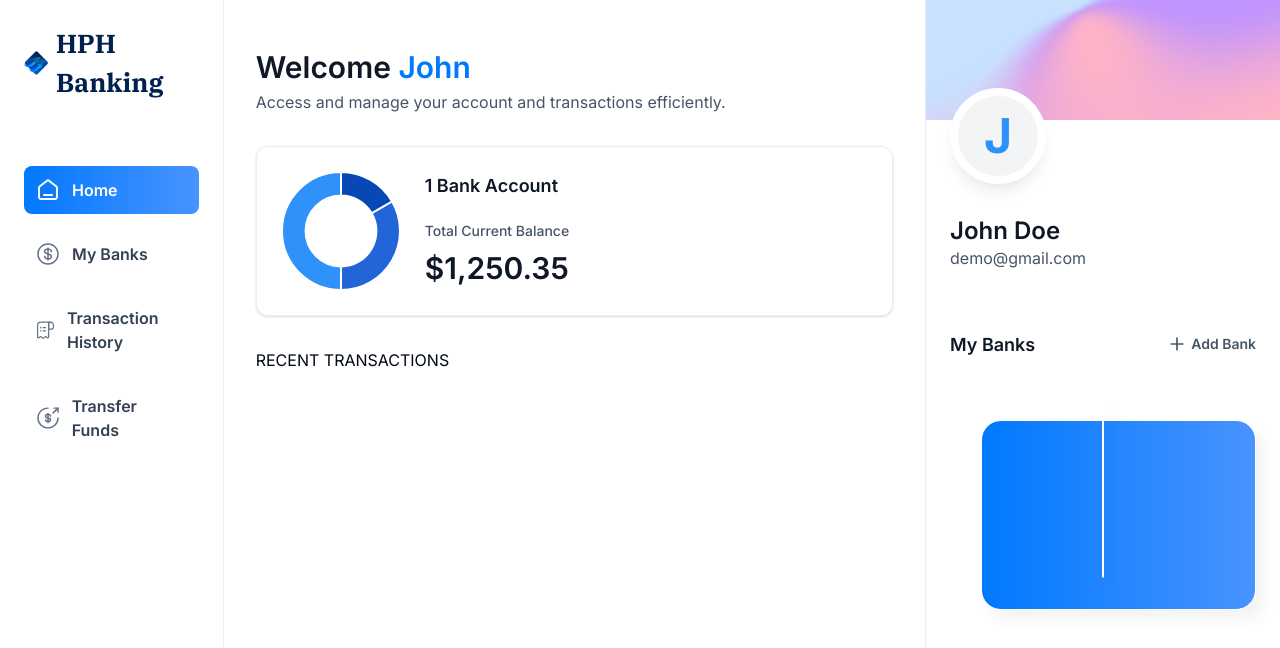
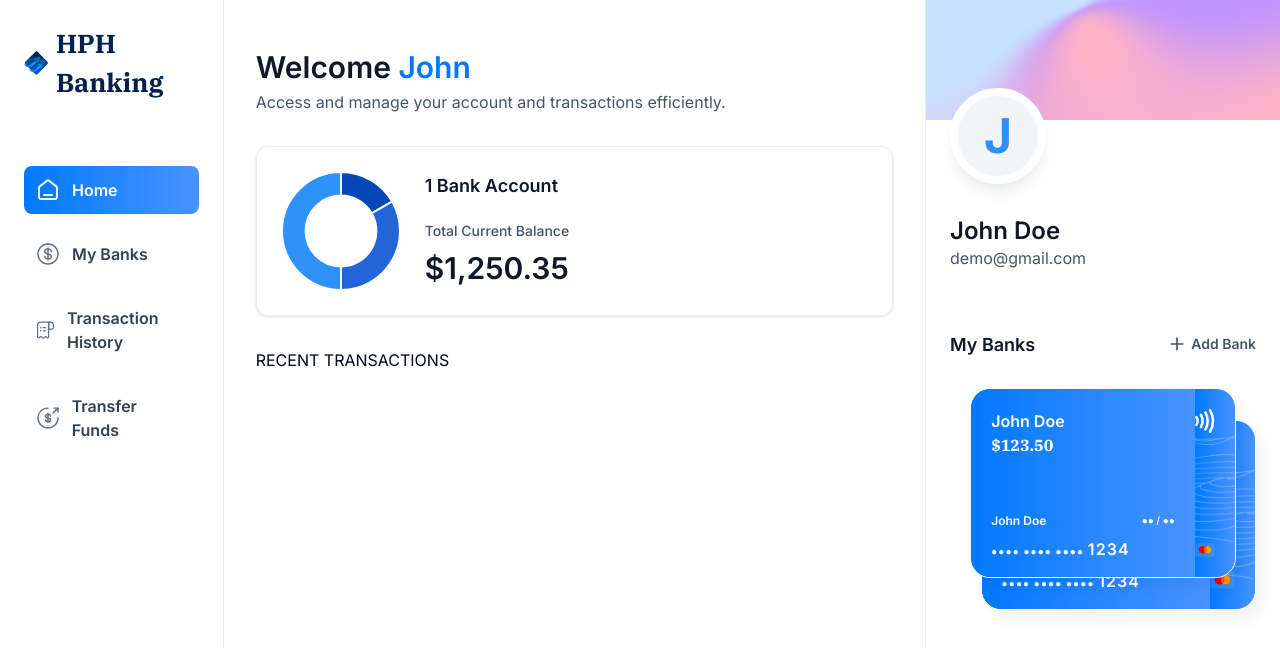
Before and after one commit to Harry-Huynh/banking-app, a Next.js app: page / in a window 1280 px wide. Shown: the top 648 px of the page. Built offline with nearby package versions, Linux system fonts and the light colour scheme.

Commit message:
Add UI for bank card

```diff
--- a/src/app/(root)/page.tsx
+++ b/src/app/(root)/page.tsx
@@ -29,7 +29,11 @@
         RECENT TRANSACTIONS
       </div>
 
-      <RightSideBar user={loggedIn} transactions={[]} banks={[{}, {}]} />
+      <RightSideBar
+        user={loggedIn}
+        transactions={[]}
+        banks={[{ currentBalance: 123.5 }, { currentBalance: 500.5 }]}
+      />
     </section>
   );
 }
--- a/src/components/BankCard.tsx
+++ b/src/components/BankCard.tsx
@@ -1,4 +1,6 @@
 import Link from "next/link";
+import { formatAmount } from "@/lib/utils";
+import Image from "next/image";
 
 const BankCard = ({
   account,
@@ -7,7 +9,49 @@
 }: CreditCardProps) => {
   return (
     <div className="flex flex-col">
-      <Link href="/" className="bank-card"></Link>
+      <Link href="/" className="bank-card">
+        <div className="bank-card_content">
+          <div>
+            <h1 className="text-16 font-semibold text-white">
+              {account.name || userName}
+            </h1>
+
+            <p className="font-ibm-plex-serif font-black text-white">
+              {formatAmount(account.currentBalance)}
+            </p>
+          </div>
+
+          <article className="flex flex-col gap-2">
+            <div className="flex justify-between">
+              <h1 className="text-12 font-semibold text-white">{userName}</h1>
+              <h2 className="text-10 font-semibold text-white">●● / ●●</h2>
+            </div>
+
+            <p className="text-10 font-semibold tracking-[1.1px] text-white">
+              ●●●● ●●●● ●●●● <span className="text-16">1234</span>
+            </p>
+          </article>
+        </div>
+
+        <div className="bank-card_icon">
+          <Image src="/icons/Paypass.svg" width={20} height={24} alt="pay" />
+          <Image
+            src="/icons/mastercard.svg"
+            width={45}
+            height={32}
+            alt="mastercard"
+            className="ml-5"
+          />
+        </div>
+
+        <Image
+          src="/icons/lines.png"
+          width={316}
+          height={190}
+          alt="lines"
+          className="absolute top-0 left-0"
+        />
+      </Link>
     </div>
   );
 };
```
